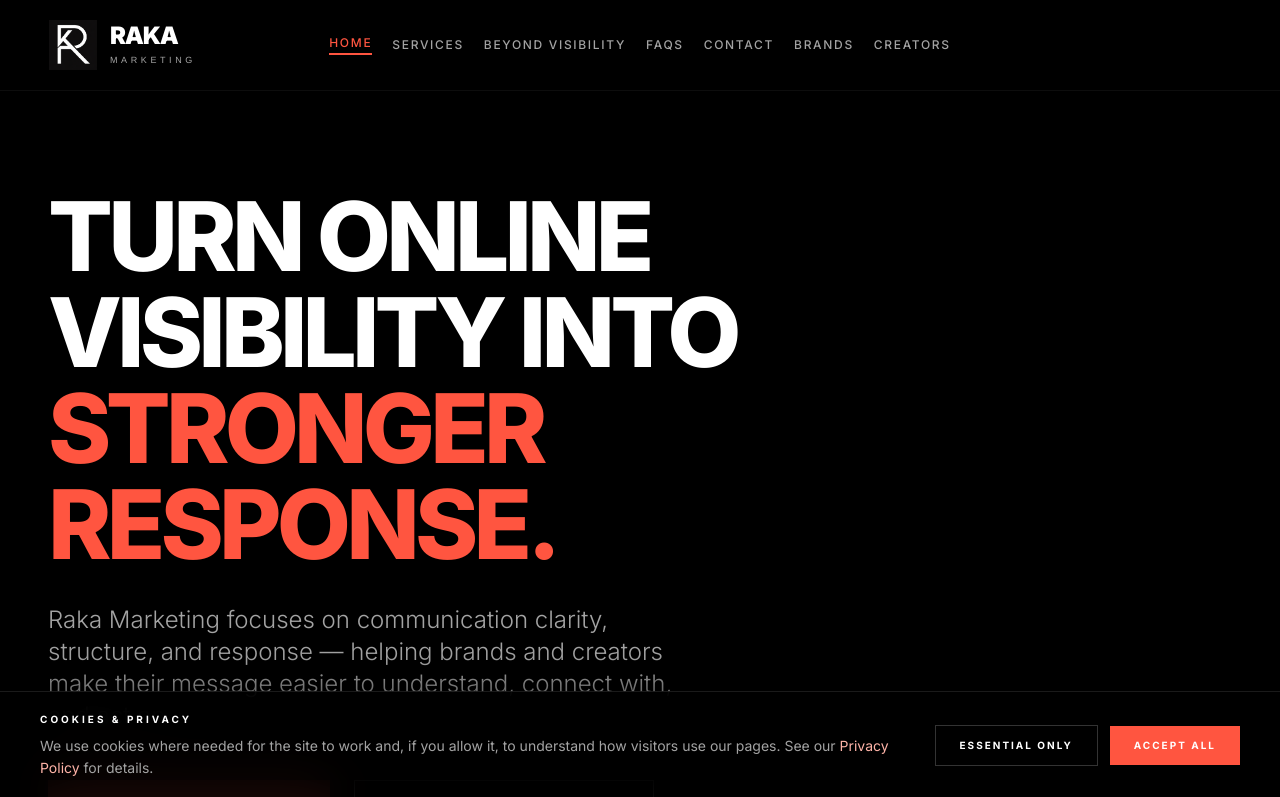
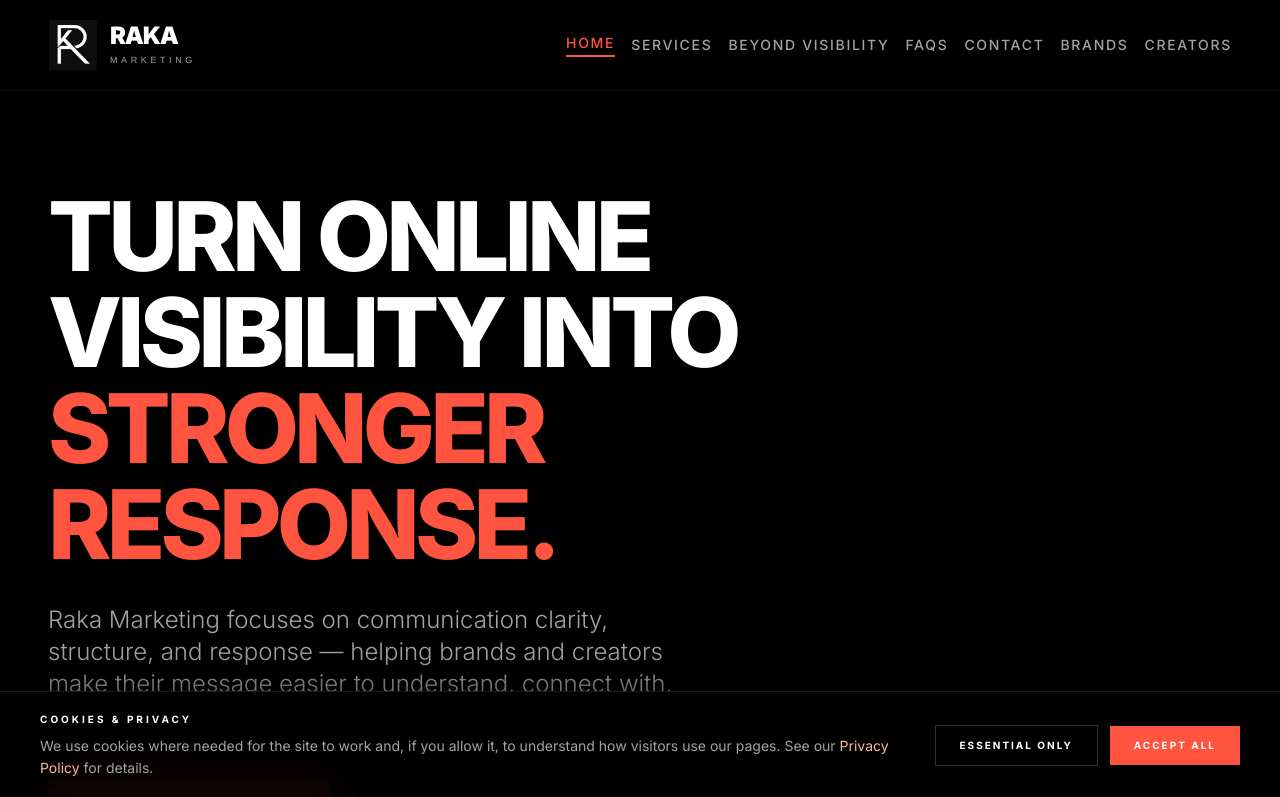
Before and after one commit to rickylenon/raka-marketing, a Next.js app: page / in a window 1280 px wide. Shown: the top 797 px of the page. Built offline with nearby package versions, Linux system fonts and the light colour scheme; no server answers.

Commit message:
Refactor desktop header navigation layout. Update grid structure for improved alignment of logo and navigation items, and adjust typography for better readability across screen sizes.

```diff
--- a/components/SiteHeader.tsx
+++ b/components/SiteHeader.tsx
@@ -92,10 +92,8 @@ export function SiteHeader() {
   return (
     <header className="glass-nav fixed top-0 z-50 w-full">
       <div className="mx-auto flex max-w-screen-2xl items-center justify-between px-4 py-4 sm:px-6 lg:px-10 lg:py-5 xl:px-12">
-        {/* Desktop: full nav from lg so tablets avoid a cramped single row */}
-        {/* 1fr / auto / 1fr: nav column is only as wide as its links — avoids crushing
-            the center column (which grid-cols-3 did) and removes need for flex-wrap. */}
-        <div className="hidden w-full min-w-0 grid-cols-[1fr_auto_1fr] items-center gap-3 lg:grid xl:gap-6">
+        {/* Desktop: logo left, nav right (no trailing CTA in bar) */}
+        <div className="hidden w-full min-w-0 items-center justify-between gap-4 lg:flex xl:gap-6">
           <div className="flex min-w-0 justify-start">
             <Link
               href="/#home"
@@ -111,7 +109,7 @@ export function SiteHeader() {
           </div>
 
           <nav
-            className="flex shrink-0 flex-nowrap items-center justify-center gap-x-1.5 text-[10px] font-medium uppercase leading-tight tracking-[0.08em] text-neutral-400 lg:gap-x-2 xl:gap-x-5 xl:text-xs xl:tracking-[0.14em] 2xl:gap-x-8 2xl:text-sm 2xl:tracking-widest"
+            className="flex min-w-0 shrink-0 flex-nowrap items-center justify-end gap-x-1.5 text-xs font-medium uppercase leading-tight tracking-[0.1em] text-neutral-400 lg:gap-x-2 xl:gap-x-4 xl:text-sm xl:tracking-[0.12em] 2xl:gap-x-6 2xl:text-base 2xl:tracking-[0.14em]"
             aria-label="Primary"
           >
             {navItems.map((item) => {
@@ -139,8 +137,6 @@ export function SiteHeader() {
               );
             })}
           </nav>
-
-          <div className="min-w-0" aria-hidden="true" />
         </div>
 
         {/* Mobile + tablet (&lt; lg) */}
```
